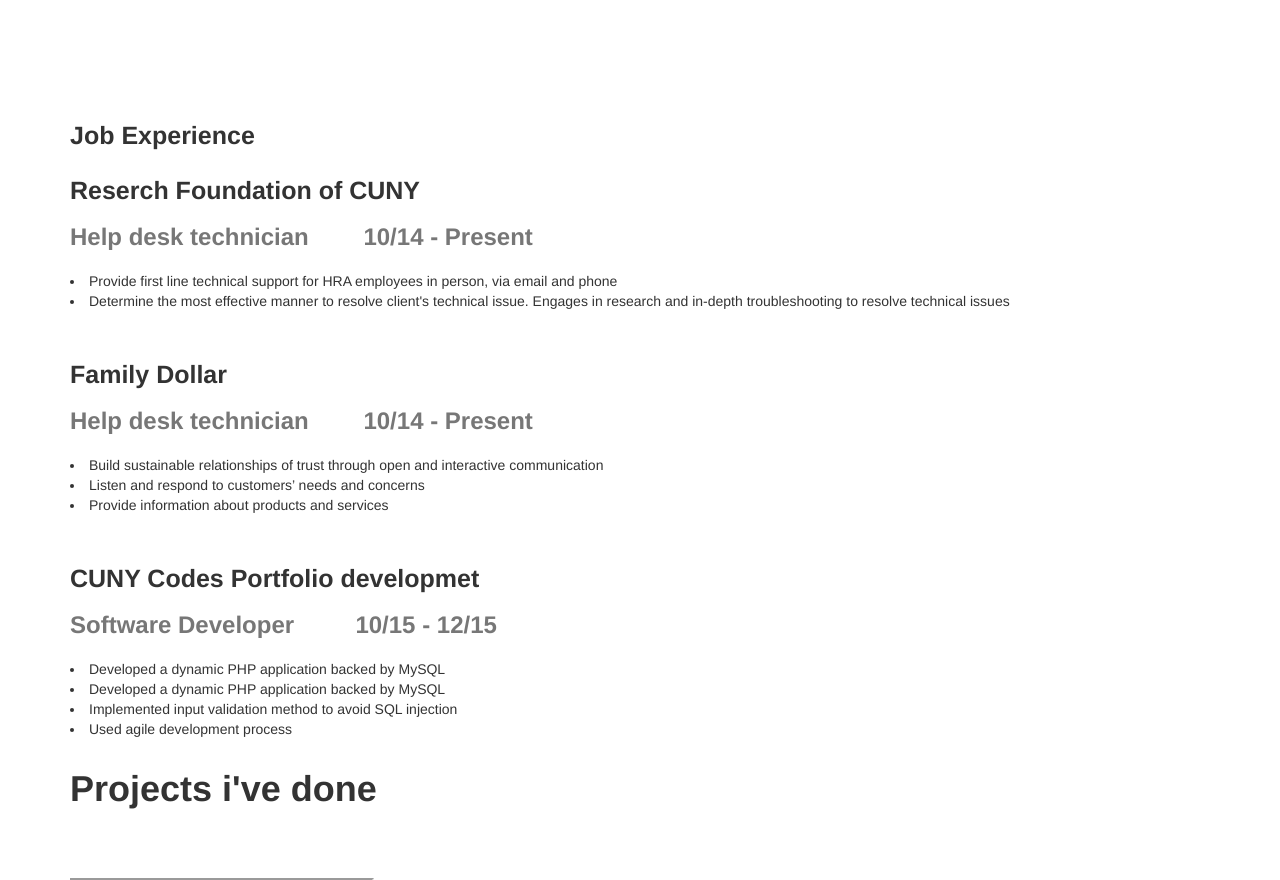
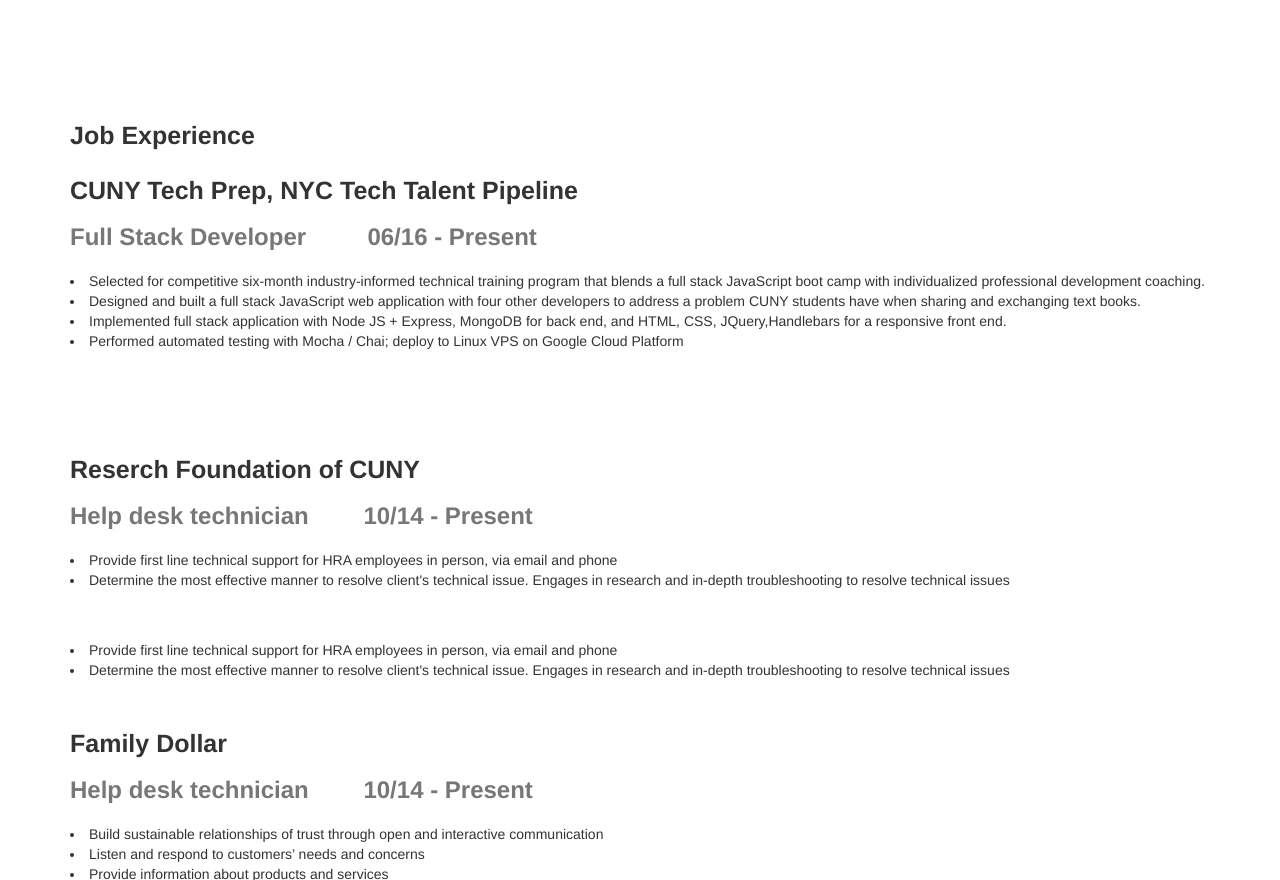
Before and after one commit to Asefaw/asefaw.github.io, a plain HTML site: page index.html in a window 1280 px wide. Shown: the part 500-1380 px from the top of the page. Drawn offline with Linux system fonts and the light colour scheme; grey boxes are pictures that could not be loaded.

Commit message:
updated experience

```diff
--- a/index.html
+++ b/index.html
@@ -91,14 +91,36 @@
 
         <!-- Job Experience secttion-->
 
+
         <div class="featurette" id="job-experience"> <br><br>
-            <h2 class="featurette-heading">Job Experience <br><br>Reserch Foundation of CUNY </h2>
+        <h2 class="featurette-heading"> Job Experience <br><br>CUNY Tech Prep, NYC Tech Talent Pipeline
+
+                <h3 class="text-muted"><b>Full Stack Developer &emsp;&emsp; 06/16 - Present</b></h3>
+            </h2>
+            <p class="lead">
+                <li>Selected for competitive six-month industry-informed technical training program that blends a full stack JavaScript boot camp with individualized professional development coaching.
+                </li>
+                <li>Designed and built a full stack JavaScript web application with four other developers to address a problem CUNY students have when sharing and exchanging text books.
+                </li>
+                <li>Implemented full stack application with Node JS + Express, MongoDB for back end, and HTML, CSS, JQuery,Handlebars for a responsive front end.
+                </li>
+                <li>Performed automated testing with Mocha / Chai; deploy to Linux VPS on Google Cloud Platform
+                </li>
+            </p> <br>
+
+            <h2 class="featurette-heading"> <br><br>Reserch Foundation of CUNY </h2>
                 <h3 class="text-muted"><b>Help desk technician&emsp;&emsp; 10/14 - Present</b></h3>
 
             <p class="lead">
                 <li>Provide first line technical support for HRA employees in person, via email and phone </li>
                 <li>Determine the most effective manner to resolve client's technical issue. Engages in research and in-depth
-                troubleshooting to resolve technical issues </li> </p> <br>
+                troubleshooting to resolve technical issues </li>
+            </p> <br>
+            <p class="lead">
+                <li>Provide first line technical support for HRA employees in person, via email and phone </li>
+                <li>Determine the most effective manner to resolve client's technical issue. Engages in research and in-depth
+                troubleshooting to resolve technical issues </li>
+            </p> <br>
 
             <h2 class="featurette-heading">Family Dollar
                 <h3 class="text-muted"><b>Help desk technician&emsp;&emsp; 10/14 - Present</b></h3>
```
